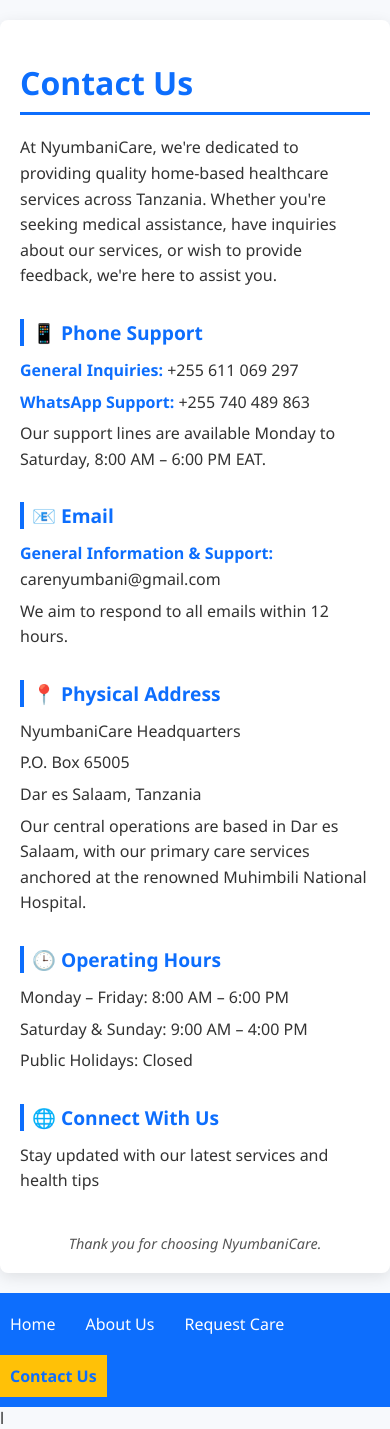
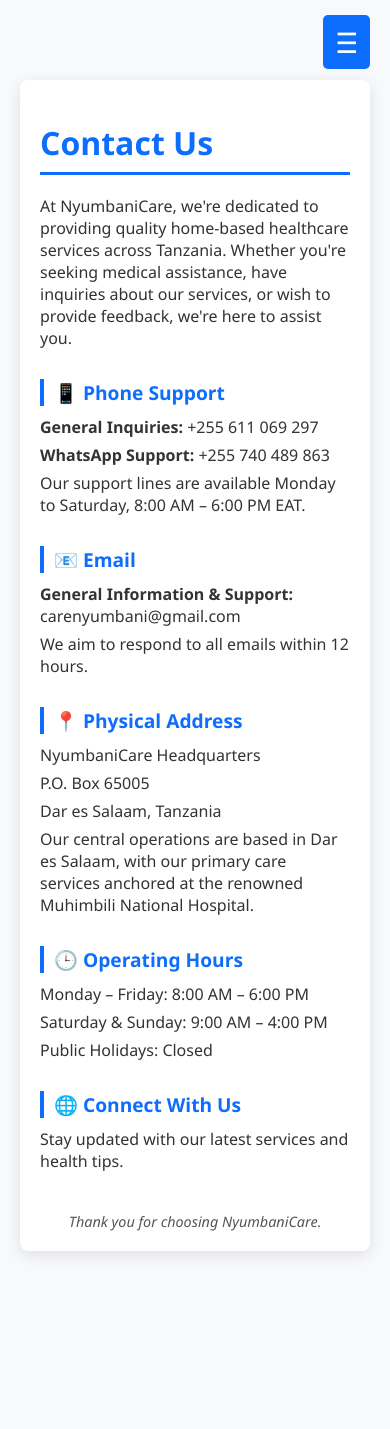
Before and after one commit to NyumbaniCare/NyumbaniCare, a plain HTML site: page Contact.html in a window 390 px wide. After the commit the page ends 1281 px from the top, so only its background shows below. Drawn offline with Linux system fonts and the light colour scheme.

Commit message:
Update Contact.html

```diff
--- a/Contact.html
+++ b/Contact.html
@@ -10,42 +10,43 @@
       font-family: 'Segoe UI', Tahoma, Geneva, Verdana, sans-serif;
       background: #f7f9fc;
       color: #333;
+      min-height: 100vh;
       display: flex;
-      min-height: 100vh;
       flex-direction: row;
     }
-    /* Sidenav styles on the right */
+
+    /* Sidenav styles */
     .sidenav {
-      height: 100vh;
+      height: 100%;
       width: 220px;
-      background-color: #0d6efd;
-      padding-top: 40px;
       position: fixed;
       right: 0;
       top: 0;
-      overflow-x: hidden;
-      box-shadow: -2px 0 8px rgba(0,0,0,0.1);
+      background-color: #0d6efd;
+      padding-top: 60px;
+      box-shadow: -2px 0 8px rgba(0, 0, 0, 0.1);
+      transition: 0.3s;
+      z-index: 999;
     }
+
     .sidenav a {
-      padding: 12px 24px;
+      padding: 14px 24px;
       text-decoration: none;
       font-size: 18px;
       color: #fff;
       display: block;
-      margin-bottom: 10px;
-      border-right: 4px solid transparent;
       transition: 0.3s;
     }
+
     .sidenav a:hover {
       background-color: #0056b3;
       border-right: 4px solid #ffc107;
-      color: #fff;
     }
+
     .sidenav a.active {
       background-color: #ffc107;
       color: #0d6efd;
-      border-right: 4px solid #0d6efd;
-      font-weight: 700;
+      font-weight: bold;
     }
 
     /* Main content styles */
@@ -57,9 +58,9 @@
       background: #fff;
       border-radius: 8px;
       box-shadow: 0 4px 15px rgba(0,0,0,0.1);
-      margin-top: 40px;
-      margin-bottom: 40px;
+      margin: 60px auto;
     }
+
     h1 {
       font-weight: 700;
       color: #0d6efd;
@@ -67,25 +68,21 @@
       border-bottom: 3px solid #0d6efd;
       padding-bottom: 8px;
     }
-    p {
-      line-height: 1.6;
-      margin-bottom: 16px;
-    }
+
     .section-title {
       font-weight: 600;
       color: #0d6efd;
       margin-top: 30px;
-      margin-bottom: 12px;
+      margin-bottom: 10px;
       font-size: 1.2em;
       border-left: 4px solid #0d6efd;
-      padding-left: 8px;
+      padding-left: 10px;
     }
+
     .contact-info p {
       margin: 6px 0;
     }
-    .contact-info strong {
-      color: #0d6efd;
-    }
+
     .footer-note {
       margin-top: 40px;
       font-style: italic;
@@ -94,37 +91,76 @@
       text-align: center;
     }
 
-    /* Responsive for small screens */
-    @media screen and (max-width: 768px) {
+    /* Mobile menu icon */
+    .menu-icon {
+      display: none;
+      position: fixed;
+      top: 15px;
+      right: 20px;
+      font-size: 28px;
+      background-color: #0d6efd;
+      color: white;
+      padding: 8px 12px;
+      border-radius: 5px;
+      z-index: 1000;
+      cursor: pointer;
+    }
+
+    /* Close button inside sidenav (for mobile) */
+    .sidenav .closebtn {
+      position: absolute;
+      top: 10px;
+      right: 20px;
+      font-size: 28px;
+      color: white;
+      cursor: pointer;
+      display: none;
+    }
+
+    /* Responsive */
+    @media (max-width: 768px) {
       body {
         flex-direction: column;
       }
-      .sidenav {
-        width: 100%;
-        height: auto;
-        position: relative;
-        box-shadow: none;
-        padding-top: 10px;
-        right: 0;
-      }
-      .sidenav a {
-        float: left;
-        padding: 10px;
-        font-size: 16px;
-        border-right: none;
-        margin-right: 10px;
-      }
+
       .main-content {
-        margin: 0;
-        margin-top: 20px;
-        margin-bottom: 20px;
+        margin: 80px 20px 30px;
         padding: 20px;
         max-width: 100%;
+      }
+
+      .sidenav {
+        width: 0;
+        position: fixed;
+        top: 0;
+        right: 0;
+        height: 100%;
+        overflow-x: hidden;
+        transition: 0.3s;
+        padding-top: 60px;
+      }
+
+      .sidenav .closebtn {
+        display: block;
+      }
+
+      .menu-icon {
+        display: block;
       }
     }
   </style>
 </head>
 <body>
+
+  <div class="menu-icon" onclick="openNav()">☰</div>
+
+  <nav id="mySidenav" class="sidenav">
+    <span class="closebtn" onclick="closeNav()">×</span>
+    <a href="index.html">Home</a>
+    <a href="about.html">About Us</a>
+    <a href="request-care.html">Request Care</a>
+    <a href="contact.html" class="active">Contact Us</a>
+  </nav>
 
   <main class="main-content">
     <h1>Contact Us</h1>
@@ -161,7 +197,7 @@
 
       <div>
         <h2 class="section-title">🌐 Connect With Us</h2>
-        <p>Stay updated with our latest services and health tips</p>
+        <p>Stay updated with our latest services and health tips.</p>
       </div>
     </div>
 
@@ -170,12 +206,15 @@
     </div>
   </main>
 
-  <nav class="sidenav">
-    <a href="index.html">Home</a>
-    <a href="about.html">About Us</a>
-    <a href="request-care.html">Request Care</a>
-    <a href="contact.html" class="active">Contact Us</a>
-  </nav>
+  <script>
+    function openNav() {
+      document.getElementById("mySidenav").style.width = "220px";
+    }
+
+    function closeNav() {
+      document.getElementById("mySidenav").style.width = "0";
+    }
+  </script>
 
 </body>
-  </html>l
+  </html>
```
